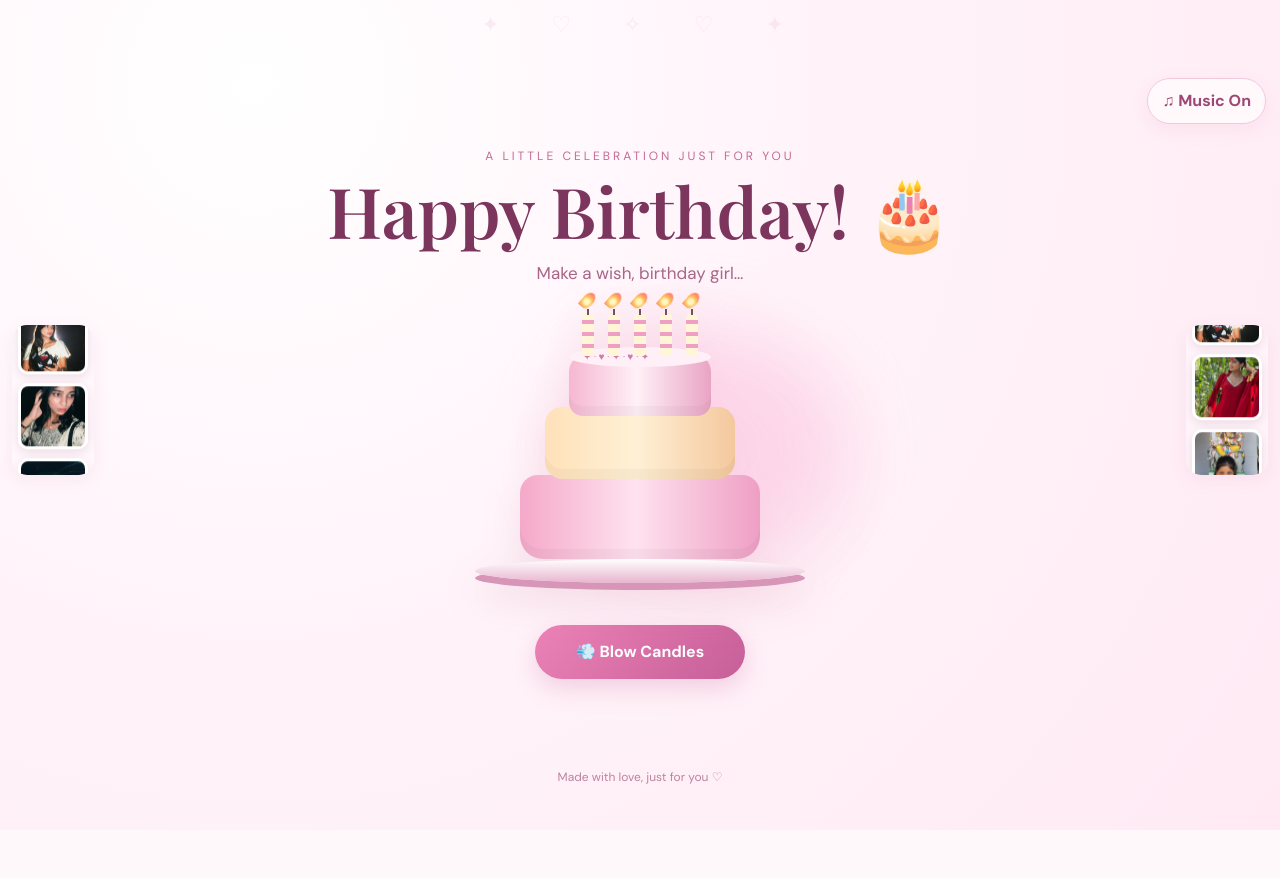
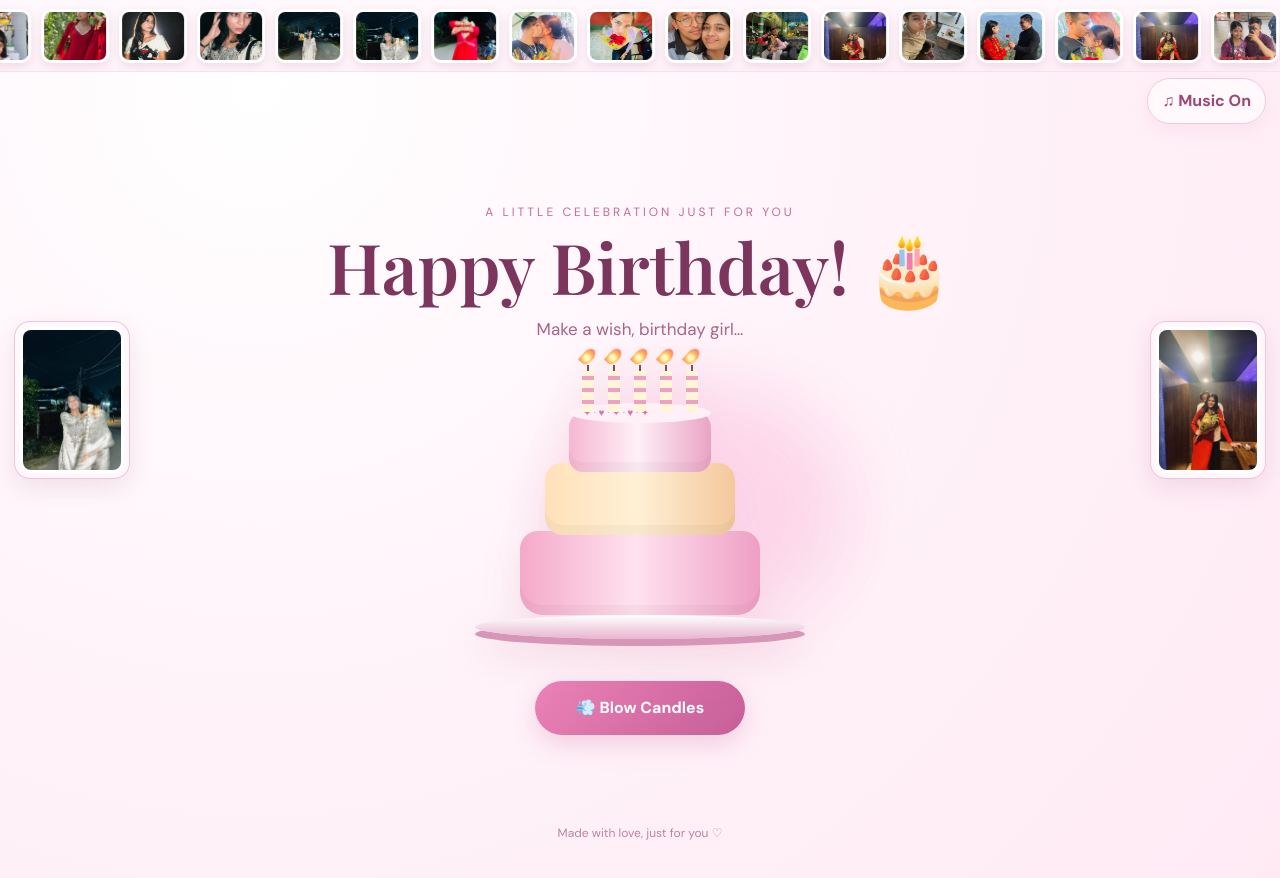
Before and after one commit to aanandabohora-byte/aasha-birthday, a React (Vite) app: page / in a window 1280 px wide. Shown: the top 878 px of the page. Before the commit the page ends 830 px from the top, so only its background shows below. Built offline with nearby package versions, Linux system fonts and the light colour scheme.

Commit message:
Update BirthdayJourney.jsx

```diff
--- a/src/BirthdayJourney.jsx
+++ b/src/BirthdayJourney.jsx
@@ -65,17 +65,44 @@ const BASE = import.meta.env.BASE_URL;
 const photoFiles = Array.from({ length: 20 }, (_, i) => `${BASE}photos/${i + 1}.jpeg`);
 
 function PhotoMarquee() {
-  const row = [...photoFiles, ...photoFiles];
-  return <div className="memory-wall" aria-label="Two changing photo memories on each side">
-    <div className="photo-side photo-side-left">
-      <div className="side-photo-track">
-        {row.map((src, i) => <img key={`left-${i}`} src={src} alt="Aasha memory" loading="lazy" />)}
+  const [photoIndex, setPhotoIndex] = useState(0);
+
+  useEffect(() => {
+    const timer = setInterval(() => {
+      setPhotoIndex((current) => (current + 1) % photoFiles.length);
+    }, 1000);
+    return () => clearInterval(timer);
+  }, []);
+
+  const topRow = [...photoFiles, ...photoFiles];
+
+  return <div className="memory-wall" aria-label="Birthday photo memories">
+    <div className="top-photo-rail">
+      <div className="top-photo-track">
+        {topRow.map((src, i) => <img key={`top-${i}`} src={src} alt="Aasha memory" loading="lazy" />)}
       </div>
     </div>
+
+    <div className="photo-side photo-side-left">
+      <motion.img
+        key={`left-${photoIndex}`}
+        src={photoFiles[photoIndex]}
+        alt="Aasha memory"
+        initial={{ opacity: 0, scale: 0.96 }}
+        animate={{ opacity: 1, scale: 1 }}
+        transition={{ duration: 0.35 }}
+      />
+    </div>
+
     <div className="photo-side photo-side-right">
-      <div className="side-photo-track reverse-side-track">
-        {[...row].reverse().map((src, i) => <img key={`right-${i}`} src={src} alt="Aasha memory" loading="lazy" />)}
-      </div>
+      <motion.img
+        key={`right-${(photoIndex + 10) % photoFiles.length}`}
+        src={photoFiles[(photoIndex + 10) % photoFiles.length]}
+        alt="Aasha memory"
+        initial={{ opacity: 0, scale: 0.96 }}
+        animate={{ opacity: 1, scale: 1 }}
+        transition={{ duration: 0.35 }}
+      />
     </div>
   </div>;
 }
@@ -690,4 +717,102 @@ const styles = `
 }
 
 
+/* Photo frame update: scrolling photo strip at top + one large rotating photo per side */
+.birthday-app{
+  padding:92px 150px 42px !important;
+  overflow-x:hidden;
+}
+.memory-wall{
+  position:fixed !important;
+  inset:0 !important;
+  z-index:0 !important;
+  pointer-events:none;
+}
+.top-photo-rail{
+  position:fixed;
+  z-index:1;
+  top:0;
+  left:0;
+  right:0;
+  height:72px;
+  overflow:hidden;
+  display:flex;
+  align-items:center;
+  padding:6px 0;
+  background:linear-gradient(180deg,rgba(255,248,252,.96),rgba(255,238,247,.72));
+  border-bottom:1px solid rgba(225,157,190,.25);
+}
+.top-photo-track{
+  display:flex;
+  align-items:center;
+  gap:10px;
+  width:max-content;
+  animation:topPhotoDrift 95s linear infinite;
+}
+.top-photo-track img{
+  width:68px;
+  height:54px;
+  flex:none;
+  object-fit:cover;
+  border:3px solid white;
+  border-radius:10px;
+  box-shadow:0 3px 10px rgba(120,55,90,.13);
+}
+@keyframes topPhotoDrift{
+  from{transform:translateX(0)}
+  to{transform:translateX(-50%)}
+}
+.photo-side{
+  position:fixed !important;
+  top:50% !important;
+  transform:translateY(-50%) !important;
+  width:116px !important;
+  height:158px !important;
+  padding:5px !important;
+  overflow:hidden !important;
+  border-radius:16px !important;
+  background:rgba(255,248,252,.9) !important;
+  border:1px solid rgba(231,171,199,.65);
+  box-shadow:0 8px 24px rgba(143,67,105,.13) !important;
+  display:flex;
+  align-items:center;
+  justify-content:center;
+}
+.photo-side-left{left:14px !important;right:auto !important;}
+.photo-side-right{right:14px !important;left:auto !important;}
+.photo-side img{
+  display:block;
+  width:100%;
+  height:100%;
+  object-fit:cover;
+  border:3px solid #fff;
+  border-radius:11px;
+}
+.screen{
+  position:relative;
+  z-index:2;
+}
+.music-toggle{z-index:10;}
+.confetti-layer{z-index:12;}
+@media(max-width:850px){
+  .birthday-app{padding:88px 104px 34px !important;}
+  .photo-side{width:78px !important;height:116px !important;padding:3px !important;}
+  .photo-side-left{left:7px !important;}
+  .photo-side-right{right:7px !important;}
+  .top-photo-rail{height:62px;}
+  .top-photo-track img{width:54px;height:44px;}
+}
+@media(max-width:560px){
+  .birthday-app{padding:82px 66px 30px !important;}
+  .photo-side{width:54px !important;height:86px !important;padding:2px !important;border-radius:10px !important;}
+  .photo-side-left{left:4px !important;}
+  .photo-side-right{right:4px !important;}
+  .photo-side img{border-width:2px;border-radius:7px;}
+  .top-photo-rail{height:54px;}
+  .top-photo-track{gap:6px;}
+  .top-photo-track img{width:44px;height:36px;border-width:2px;border-radius:7px;}
+  .music-toggle{top:58px !important;right:7px !important;}
+}
+
+
 `;
```
